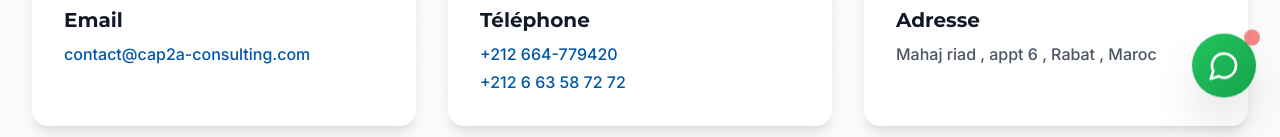
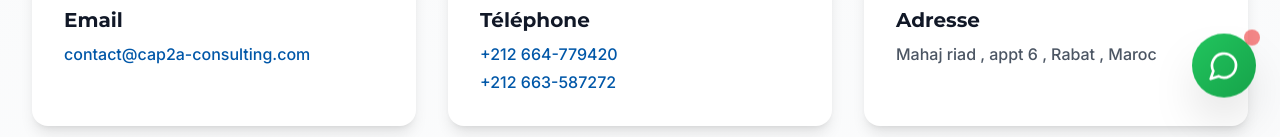
Before and after one commit to tahaidyahia1/projetzakaria, a React (Vite) app: page / in a window 1280 px wide. Both pictures are taken after a click on the button "Commencer". Shown: the part 663-800 px from the top of the page. Built offline with nearby package versions, Linux system fonts and the light colour scheme.

Commit message:
Updated Contact.tsx

```diff
--- a/src/pages/Contact.tsx
+++ b/src/pages/Contact.tsx
@@ -39,7 +39,7 @@ export default function Contact() {
     {
       icon: Phone,
       title: 'Téléphone',
-      value: ['+212 664-779420', '+212 6 63 58 72 72'],
+      value: ['+212 664-779420', '+212 663-587272'],
       link: null,
     },
     {
```
